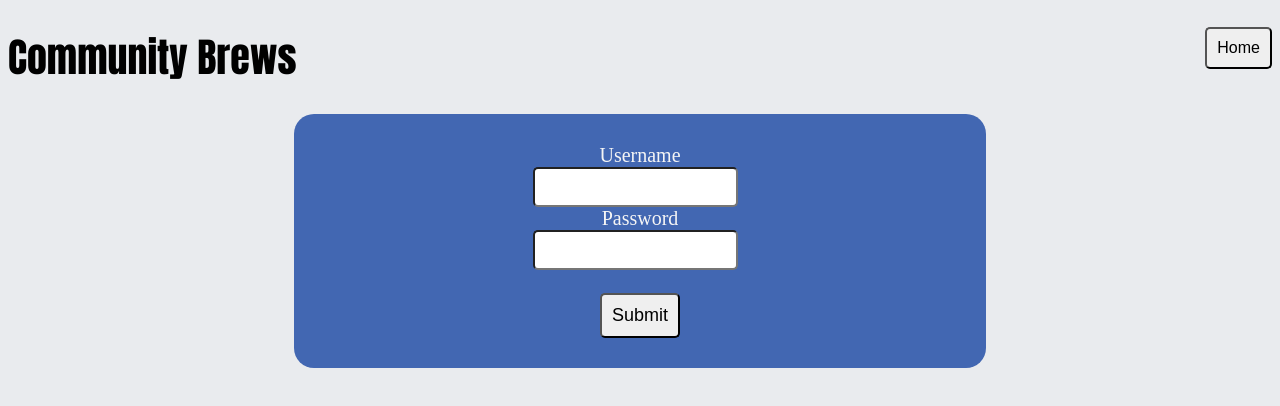
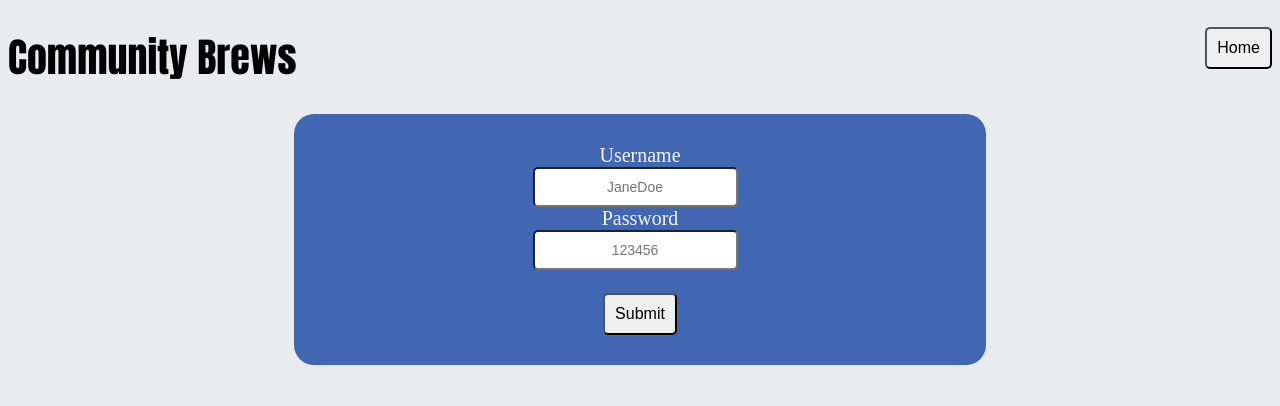
Before and after one commit to jhoglen1/Community, a React (Create React App) app: page /login in a window 1280 px wide. Shown: the top 406 px of the page. Built offline with nearby package versions, Linux system fonts and the light colour scheme; no server answers.

Commit message:
button updates

```diff
--- a/src/components/App.js
+++ b/src/components/App.js
@@ -169,7 +169,7 @@ addBeers() {
 
     <ul className="reviews">
    <h1>Brew Reviews</h1>
-   <button className="jeff" onClick={this.goToReview}>Review Agagin</button>
+   <button className="again" onClick={this.goToReview}>Review Again</button>
     {this.state.reviews.map(beer => {
 
       return(
--- a/src/components/MainPage.js
+++ b/src/components/MainPage.js
@@ -24,10 +24,8 @@ goToReview= props =>{
 
       return (
 
-     <div className="buttons">
-         <form>
-         <button className="jeff" onClick={this.gotoReview}>Review Agagin</button>
-         </form>
+     <div >
+
 
       </div>
     );
--- a/src/components/Review.js
+++ b/src/components/Review.js
@@ -1,6 +1,6 @@
 import React from 'react';
 import Reviewed from './Reviewed';
-import Logout from './Logout';
+
 
 
 
@@ -16,7 +16,7 @@ class Review extends React.Component {
            return (
 
          <div className="beers">
-         <Logout />
+
          <Reviewed addReviews={this.props.addReviews}/>
 
 
--- a/src/components/Reviewed.js
+++ b/src/components/Reviewed.js
@@ -14,13 +14,7 @@ class Reviewed extends React.Component {
   }
 
    handleSubmit=e=> {
-
-
-
-
-
-
-    const headers = {
+     const headers = {
       "Content-Type": "application/json",
       Accept: "application/json"
     };
@@ -116,8 +110,9 @@ createBrews = event =>{
 
       return (
 
-     <div>
 
+     <div className="brewing">
+        <Logout/>
 
 
         <main className="brews" onSubmit={this.createBrews}>
@@ -133,7 +128,7 @@ createBrews = event =>{
 
       <textarea name="Review" ref={this.reviewRef} placeholder="Review"required/>  <br/><br/>
 
-      <button className="about" type="submit" >Review</button><br/><br/>
+      <button className="about" type="submit" >Submit</button><br/><br/>
 
       <button className="about"  onClick={this.goReview} >Back to Reviews</button>
 
@@ -143,8 +138,8 @@ createBrews = event =>{
          </main>
 
 
+         </div>
 
-      </div>
     );
   }
   }
--- a/src/components/login.js
+++ b/src/components/login.js
@@ -36,6 +36,7 @@ export default function login() {
 
               .then(res => {
                 if (res.ok){
+
                   return res.json();
                    }
 
@@ -83,9 +84,9 @@ export default function login() {
 
         <label htmlFor="username">Username</label> <br/>
 
-        <input id="username" name="username" type="text" /> <br/>
+        <input id="username" name="username" type="text" placeholder="JaneDoe"/> <br/>
         <label htmlFor="password">Password</label> <br/>
-        <input id="password" name="password" type="password" /> <br/>
+        <input id="password" name="password" type="password" placeholder="123456"/> <br/>
 
         <br/>
 
--- a/src/index.css
+++ b/src/index.css
@@ -80,7 +80,14 @@ select{
     margin-right:14%;
   }
 .about,.homes{
-  font-size: 18px;
+  font-size: 16px;
+  border-radius: 5px;
+  padding:10px;
+  cursor: pointer;
+
+}
+.again{
+  font-size: 14px;
   border-radius: 5px;
   padding:10px;
   cursor: pointer;
```
Also changed, not shown: src/components/Brews.js (deleted, +0 -24 lines), src/components/Edit.js (deleted, +0 -25 lines).
